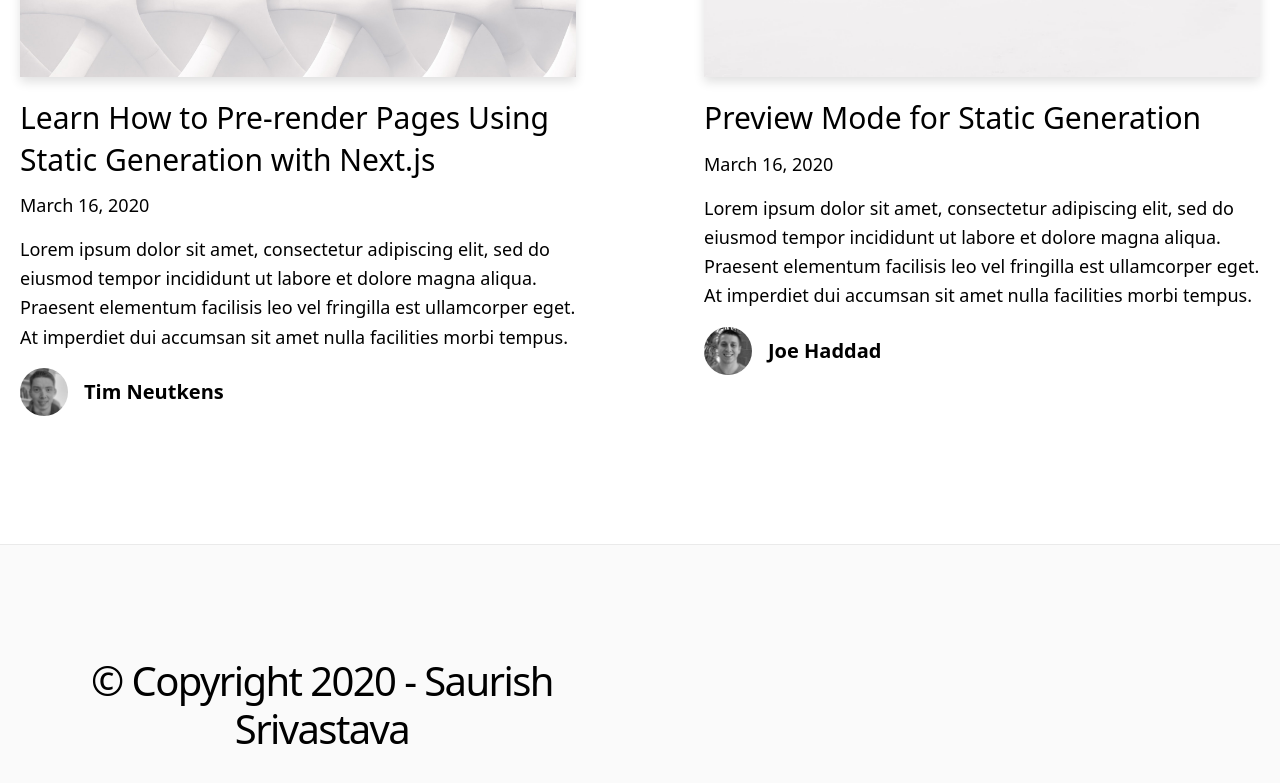
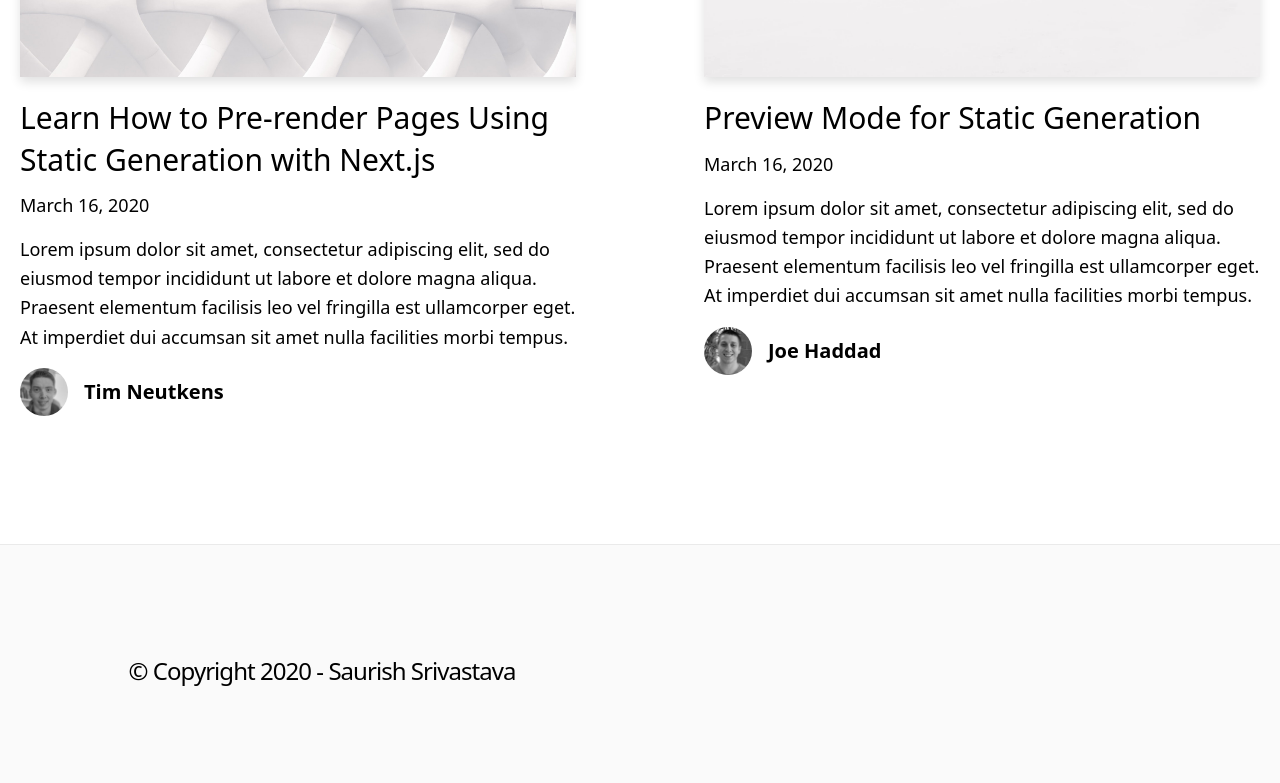
Before and after one commit to minor/blog, a Next.js app: page / in a window 1280 px wide. Shown: the part 1665-2448 px from the top of the page. Built offline with nearby package versions, Linux system fonts and the light colour scheme.

Commit message:
[update] footer.js (3)

```diff
--- a/components/footer.js
+++ b/components/footer.js
@@ -6,9 +6,9 @@ export default function Footer() {
     <footer className="bg-accent-1 border-t border-accent-2">
       <Container>
         <div className="py-28 flex flex-col lg:flex-row items-center">
-          <h4 className="text-2xl lg:text-5xl tracking-tighter leading-tight text-center lg:text-center mb-10 lg:mb-0 lg:pr-4 lg:w-1/2">
+          <h5 className="text-2xl lg:text-2xl tracking-tighter leading-tight text-center lg:text-center mb-10 lg:mb-0 lg:pr-4 lg:w-1/2">
             © Copyright 2020 - Saurish Srivastava
-          </h4>
+          </h5>
         </div>
       </Container>
     </footer>
```
